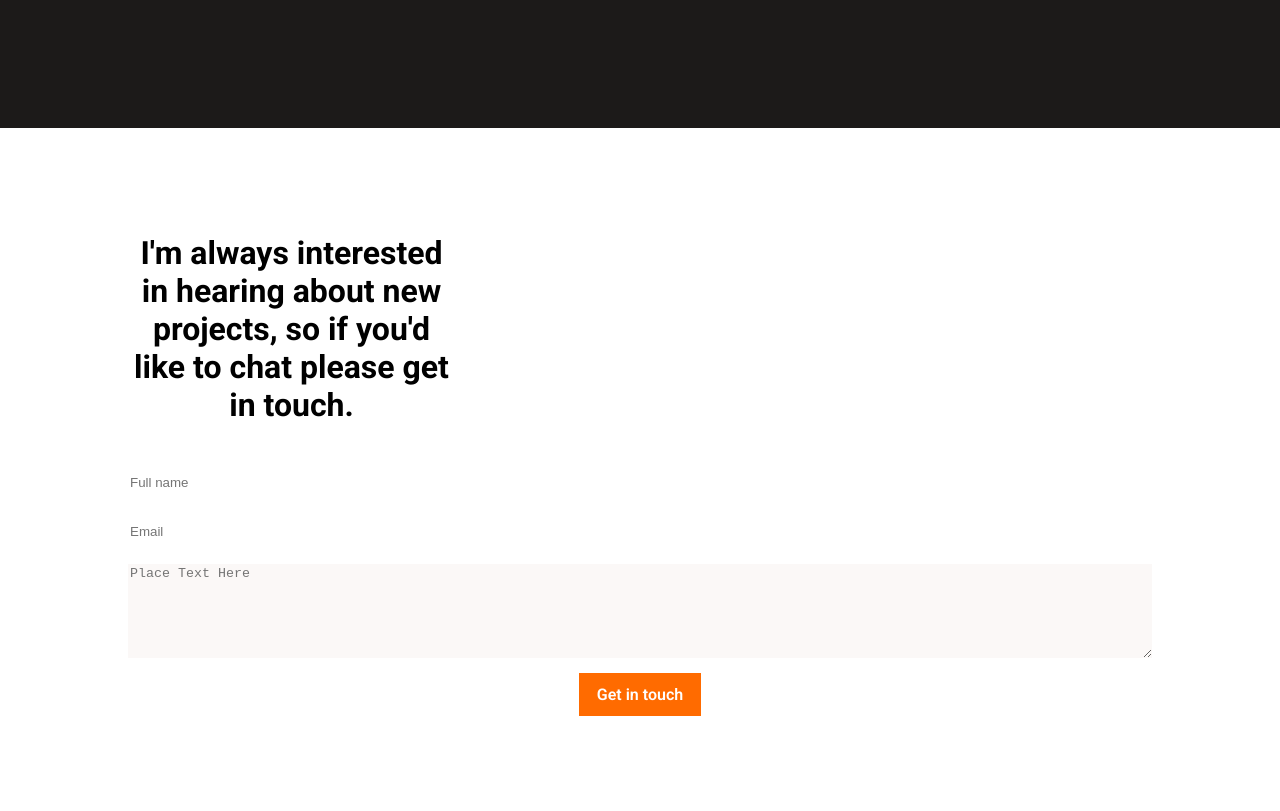
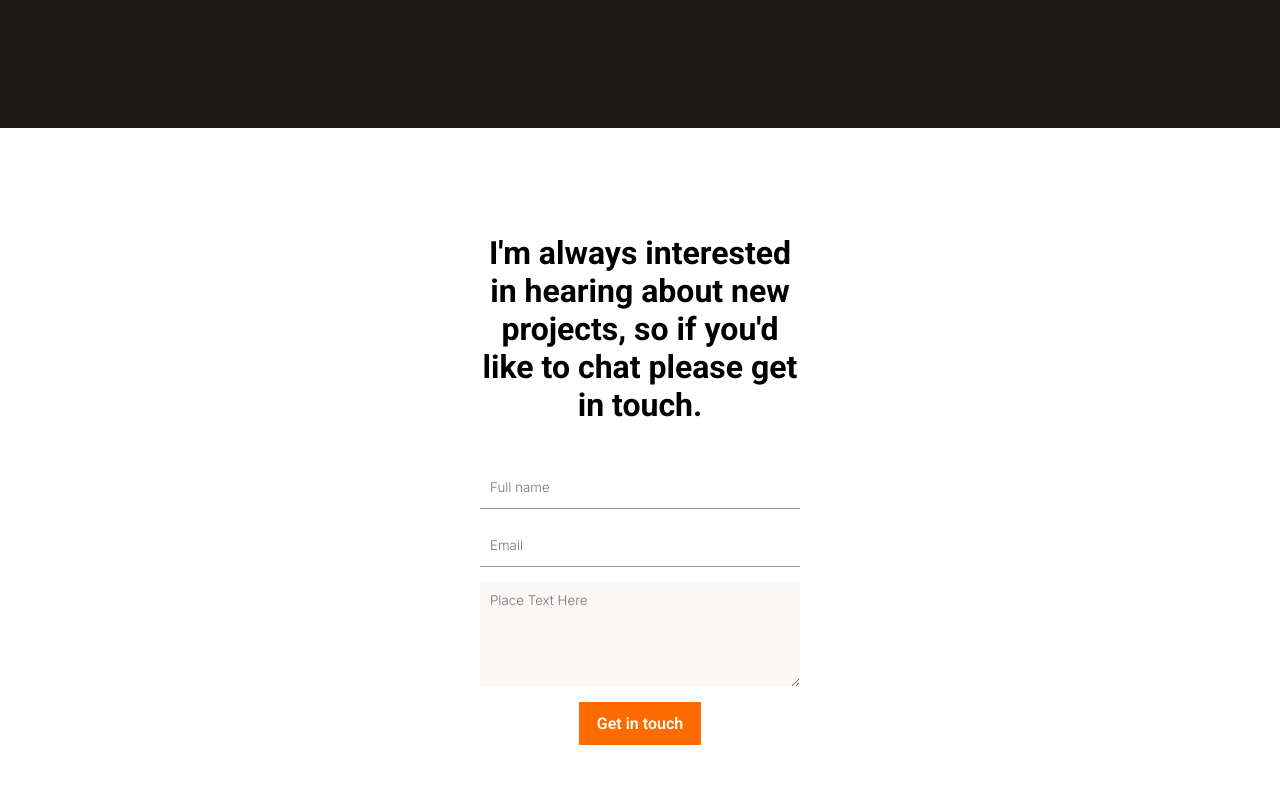
Before and after one commit to mhamedGd/Portfolio-Folks, a website: page index.html in a window 1280 px wide. Shown: the part 5820-6631 px from the top of the page. Drawn offline with Linux system fonts and the light colour scheme.

Commit message:
Apply suggestions from review

```diff
--- a/index.html
+++ b/index.html
@@ -198,7 +198,7 @@
           <h2>
             I'm always interested in hearing about new projects, so if you'd like to chat please get in touch.
           </h2>
-          <input class="contact-form-text" name="Fullname" type="text" placeholder="Full name" required>
+          <input class="contact-form-text" name="Fullname" type="text" maxlength="30" placeholder="Full name" required>
           <input class="contact-form-text" name="Email" type="email" placeholder="Email" required>
           <textarea name="Comment" id="" cols="15" rows="10" maxlength="500" placeholder="Place Text Here" required></textarea>
           <div class="submit-container">
--- a/style.css
+++ b/style.css
@@ -1,11 +1,12 @@
 :root {
   --orange-color: #ff6b00;
-  --orange-color-click: #ff2a00;
+  --orange-color-click: #fff5e1;
   --dark-background: #1c1a19;
   --grey-transparent: rgba(255, 255, 255, 0.24);
   --grey-neutral: #8993a4;
   --crete-round: 'Crete Round', serif;
   --roboto: "Roboto", sans-serif;
+  --inter: "Inter", serif;
   --debug-border: 1px solid red;
 }
 
@@ -21,6 +22,20 @@ body {
   font-family: var(--roboto);
   font-weight: 600;
   font-size: 16px;
+}
+
+.link-styler:hover {
+  background: var(--orange-color-click);
+  border: 2px solid var(--orange-color);
+  color: var(--orange-color);
+  padding: 10px 16px;
+}
+
+.link-styler:focus {
+  background: var(--orange-color);
+  padding: 12px 18px;
+  color: white;
+  border: none;
 }
 
 .icon {
@@ -347,22 +362,30 @@ body {
 }
 
 .contact-form {
-  display: grid;
-  grid-template-columns: 0.8fr;
-  justify-content: center;
+  display: flex;
+  flex-direction: column;
+  align-items: center;
   row-gap: 15px;
   padding: 80px 0 100px 0;
+  font-family: var(--inter);
 }
 
 .contact-form-text {
+  height: 32px;
+  width: 300px;
+  padding: 5px 10px 5px 10px;
   border: none;
-  height: 32px;
+  border-bottom: 1px solid var(--grey-neutral);
+  font-family: var(--inter);
 }
 
 .contact-form textarea {
   height: 90px;
+  width: 300px;
+  padding: 10px 10px 5px 10px;
   border: none;
   background: #fbf8f7;
+  font-family: var(--inter);
 }
 
 .submit-container {
```
